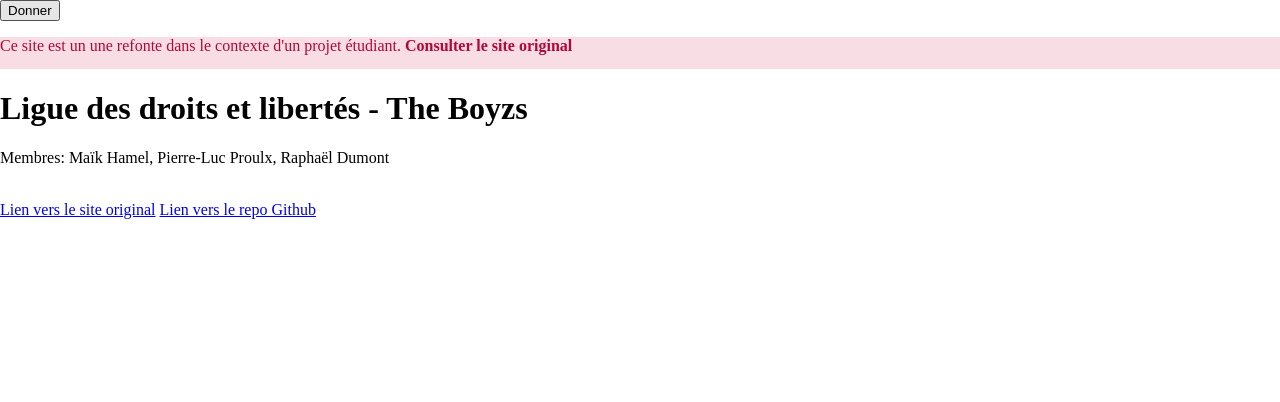
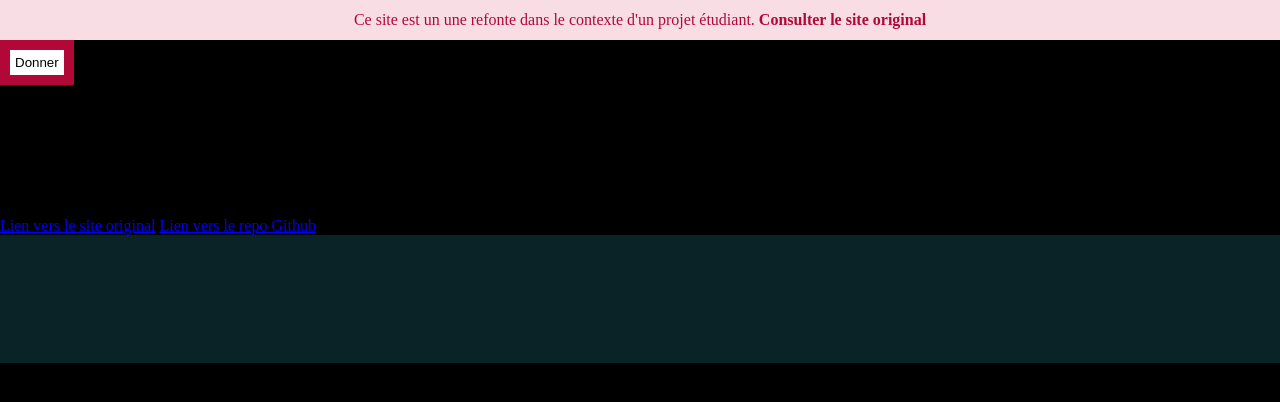
Before and after one commit to TheBoyzs/droits-et-libertes-the-boyzs, a PHP site: page / in a window 1280 px wide; the page is wider, and only the part inside the window is pictured. Shown: the top 402 px of that part. Run offline with PHP 8.4, Linux system fonts and the light colour scheme.

Commit message:
ajustement disclaimer
ajout display flex au disclaimer

```diff
--- a/index.html
+++ b/index.html
@@ -12,14 +12,15 @@
 
 <body>
     <header>
+        <div class="disclaimer">
+            <p>Ce site est un une refonte dans le contexte d'un projet étudiant. <strong>Consulter le site original</strong>
+            </p>
+        </div>
         <nav>
             <button>Donner</button>
         </nav>
     </header>
-    <div class="disclaimer">
-        <p>Ce site est un une refonte dans le contexte d'un projet étudiant. <strong>Consulter le site original</strong>
-        </p>
-    </div>
+
     <h1>Ligue des droits et libertés - The Boyzs</h1>
     <p>Membres: Maïk Hamel, Pierre-Luc Proulx, Raphaël Dumont</p><br>
     <a href="https://liguedesdroits.ca/">Lien vers le site original</a>
--- a/styles.css
+++ b/styles.css
@@ -4,13 +4,36 @@
 
 body {
   margin: 0;
+  background-color: black;
+}
+
+button {
+  background-color: white;
+  border: solid #B20838 10px;
+  padding: 5px;
 }
 
 .disclaimer {
-  width: 100%;
-  height: 2rem;
+  display: flex;
+  align-items: center;
+  justify-content: center;
+  width: 100vw;
+  height: 5vh;
   background: #F8DDE5;
   color: #B20838;
   font-size: 1rem;
-  vertical-align: middle;
+}
+
+footer {
+  background-color: #092327;
+  width: 100%;
+  text-align: left;
+  padding: 55px 50px;
+}
+
+footer .footer-left,
+footer .footer-center,
+footer .footer-right {
+  display: inline-block;
+  vertical-align: top;
 }/*# sourceMappingURL=styles.css.map */
```
Also changed, not shown: partials/_disclaimer.scss (+5 -3 lines), 1 other file.
